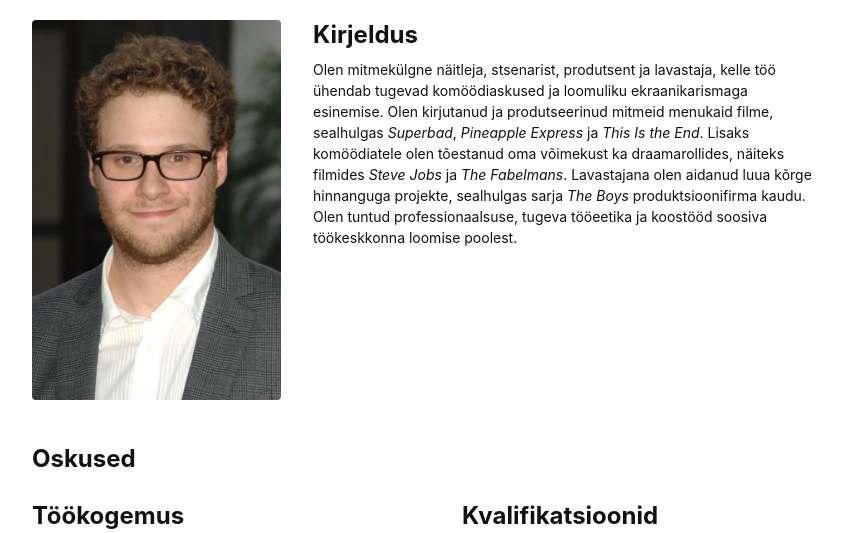
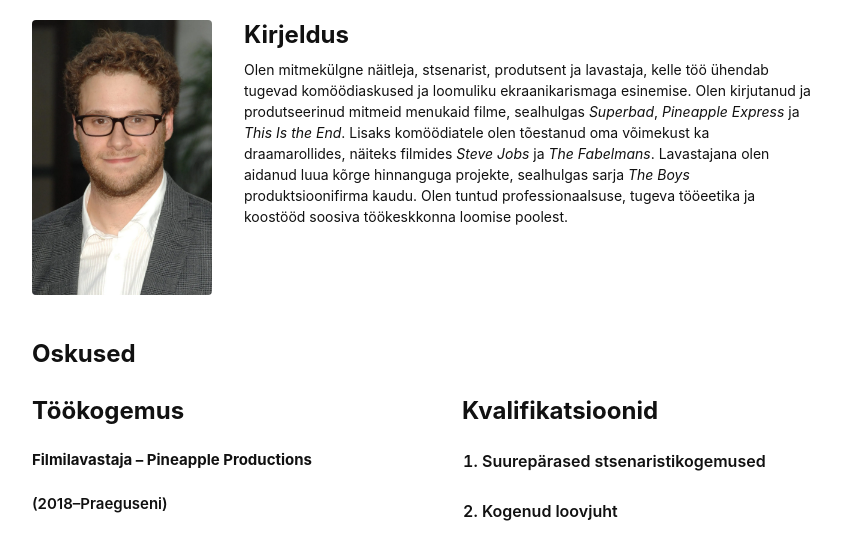
Before and after one commit to KrisHenri/rke129krishenrijarviweek8, a plain HTML site: page index.html in a window 1280 px wide. Shown: the part 186-719 px from the top of the page, without its empty margins (218-1060 px from the left). Drawn offline with Linux system fonts and the light colour scheme; files that its build step writes are made by us from their sources.

Commit message:
Resize profile photo dimensions

```diff
--- a/css/style.css
+++ b/css/style.css
@@ -61,8 +61,8 @@ body {
 }
 
 .profile-photo img {
-  width: 249px;
-  height: 380px;
+  width: 180px;
+  height: 275px;
   object-fit: cover;
   border-radius: 4px;
 }
```
